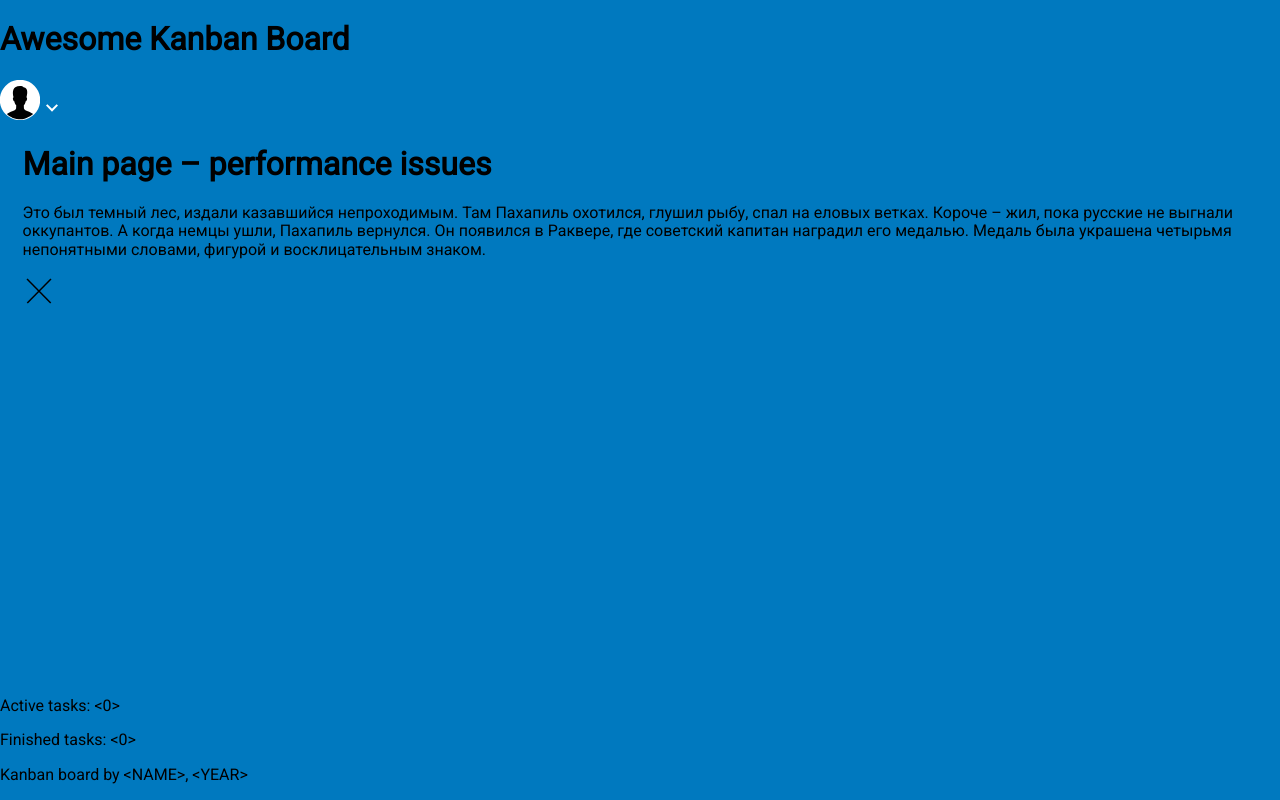
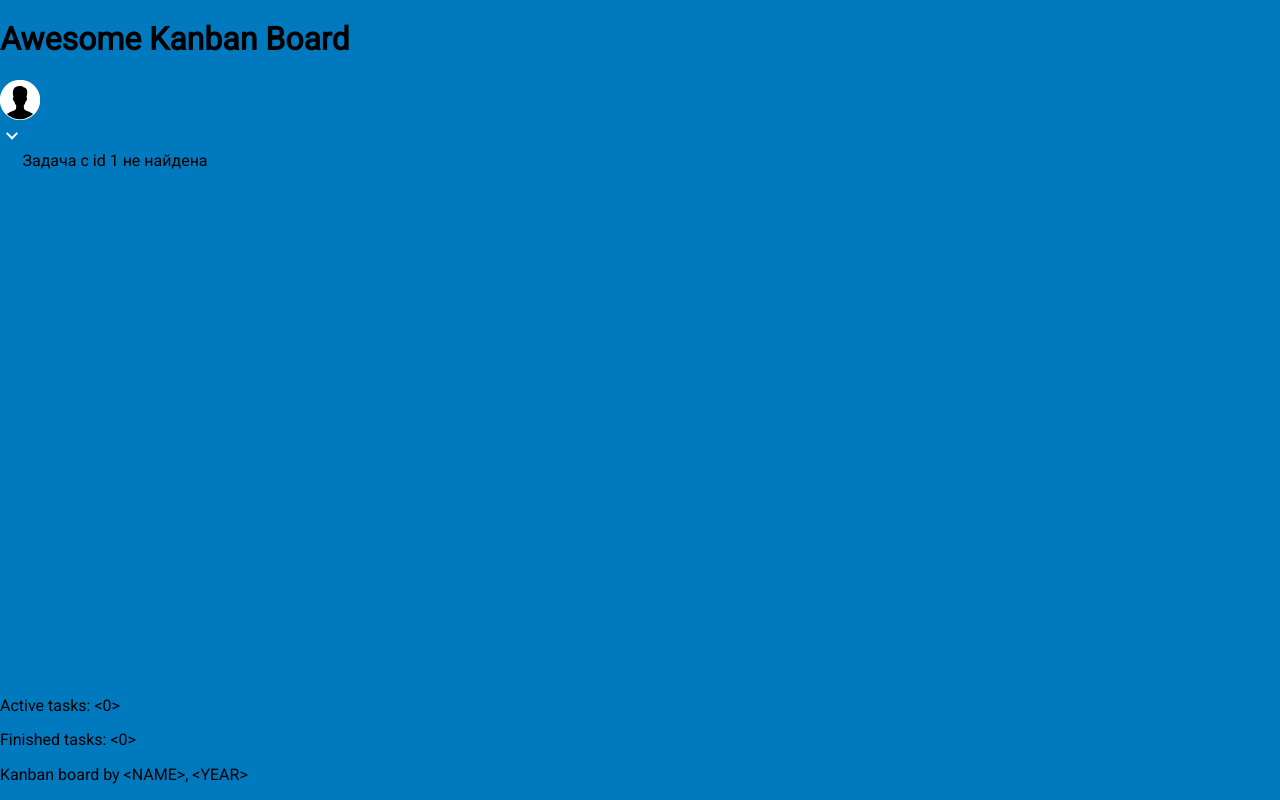
Before and after one commit to Ratiborz/kanban-board, a React (Vite) app: page /tasks/1 in a window 1280 px wide. Built offline with nearby package versions, Linux system fonts and the light colour scheme.

Commit message:
Completed logic with edit text and fix bags with id

```diff
--- a/src/components/Cards/Cards.module.scss
+++ b/src/components/Cards/Cards.module.scss
@@ -26,9 +26,19 @@
   padding: 7px 9px 7px 8px;
   margin-bottom: 15px;
   word-wrap: break-word;
-  cursor: pointer;
   &:last-of-type {
     margin-bottom: 0px;
+  }
+}
+
+.task-link {
+  color: #000;
+  text-decoration: none;
+  cursor: pointer;
+  transition: 0.3s;
+  &:hover {
+    color: #0079bf;
+    transition: 0.3s;
   }
 }
 
--- a/src/components/Cards/Cards.tsx
+++ b/src/components/Cards/Cards.tsx
@@ -10,6 +10,7 @@ const Cards = () => {
   const [newTask, setNewTask] = useState(10);
   const [newTaskName, setNewTaskName] = useState('');
   const [handleNewTask, setHandleNewTask] = useState(false);
+  const [nextTaskId, setNextTaskId] = useState(0);
 
   const { cards, setCards } = useContext(CardsContext) as CardsContextType;
 
@@ -30,7 +31,7 @@ const Cards = () => {
   useEffect(() => {
     if (handleNewTask) {
       const taskObj = {
-        id: cards[0].tasks.length,
+        id: nextTaskId,
         name: newTaskName,
         description: 'This task has no description',
       };
@@ -38,6 +39,7 @@ const Cards = () => {
       updatedCards[0].tasks.push(taskObj); // обновление массива tasks в копии
       setCards(updatedCards); // обновление состояния cards
 
+      setNextTaskId(nextTaskId + 1);
       // Скрыть поле ввода после добавления задачи
       setNewTask(10);
       setNewTaskName('');
@@ -53,7 +55,9 @@ const Cards = () => {
           <div className="card-tasks">
             {card.tasks.map((task, index: number) => (
               <div key={index} className="task">
-                <Link to={`/tasks/:${index}`}>{task.name}</Link>
+                <Link className="task-link" to={`/tasks/${cards[cardIndex].tasks[index].id}`}>
+                  {task.name}
+                </Link>
               </div>
             ))}
           </div>
--- a/src/components/Cards/TaskList/TaskList.tsx
+++ b/src/components/Cards/TaskList/TaskList.tsx
@@ -20,17 +20,14 @@ const TaskList: React.FC<{ cardIndex: number }> = ({ cardIndex }) => {
         const backlogTask = updatedCards[actualArray].tasks.find((task) => task.name === selectedTask);
 
         if (backlogTask) {
-          const taskObj = {
-            id: updatedCards[actualArray].tasks.length,
-            name: selectedTask,
-            description: 'This task has no description',
-          };
+          const existingTask = updatedCards[cardIndex].tasks.find((task) => task.id === backlogTask.id);
 
-          updatedCards[cardIndex].tasks.push(taskObj); // Добавить новую задачу в карточку
-
-          updatedCards[actualArray].tasks = updatedCards[actualArray].tasks.filter(
-            (task) => task.id !== backlogTask.id
-          ); // Удалить задачу из предыдущей карточки
+          if (!existingTask) {
+            updatedCards[cardIndex].tasks.push(backlogTask); // Просто переместить задачу в другую карточку
+            updatedCards[actualArray].tasks = updatedCards[actualArray].tasks.filter(
+              (task) => task.id !== backlogTask.id
+            ); // Удалить задачу из предыдущей карточки
+          }
         }
       });
       setCards(updatedCards); // Обновить состояние карточек
--- a/src/components/DetailPage/DetailPage.module.scss
+++ b/src/components/DetailPage/DetailPage.module.scss
@@ -17,7 +17,7 @@
   font-size: 24px;
   font-weight: 400;
   margin-left: 11px;
-  margin-bottom: 0;
+  margin-bottom: 35px;
   margin-top: 0;
   max-width: 631px;
 }
@@ -32,3 +32,38 @@
   max-width: 721px;
   cursor: pointer;
 }
+
+.wrapper-form {
+  display: flex;
+  align-items: flex-start;
+  margin-left: 13px;
+}
+
+.edit-text {
+  width: 628px;
+  border: none;
+  border-radius: 5px;
+  background: #fff;
+  box-shadow: 0px 0px 10px 0px rgba(0, 0, 0, 0.2);
+  color: #000;
+  outline: none;
+  resize: vertical;
+  padding: 20px 30px 20px 30px;
+}
+
+.edit-btn {
+  margin-left: 30px;
+  padding: 20px 30px;
+  border: none;
+  border-radius: 5px;
+  transition: 0.3s;
+  &:hover {
+    background-color: #0079bf;
+    color: #fff;
+    transition: 0.3s;
+  }
+  &:active {
+    background-color: rgb(255, 61, 61);
+    transition: 0.1s;
+  }
+}
--- a/src/components/DetailPage/DetailPage.tsx
+++ b/src/components/DetailPage/DetailPage.tsx
@@ -1,27 +1,68 @@
-import { useLocation, useParams } from 'react-router-dom';
+import { Link, useParams } from 'react-router-dom';
 import { CardSvgSelector } from '../../assets/images/CardSvgSelector';
 import './DetailPage.module.scss';
-import { useContext } from 'react';
+import { useContext, useState } from 'react';
 import { CardsContext, CardsContextType } from '../../context/CardsData';
 
 export const DetailPage = () => {
-  // const { cards, setCards } = useContext(CardsContext) as CardsContextType;
-  // const { index } = useParams();
-  const location = useLocation();
-  console.log('Current location is ', location);
+  const { cards, setCards } = useContext(CardsContext) as CardsContextType;
+  const { index } = useParams(); // Получение параметра id из URL
+
+  const taskId = Number(index);
+  const selectedTask = cards.flatMap((card) => card.tasks).find((task) => task.id === taskId);
+
+  if (!selectedTask) {
+    return <div>Задача с id {taskId} не найдена</div>;
+  }
+
+  const { name, description } = selectedTask;
+
+  const [isEditing, setIsEditing] = useState(false);
+  const [editedDescription, setEditedDescription] = useState('');
+
+  const handleEditClick = () => {
+    setIsEditing(true);
+    setEditedDescription(selectedTask.description);
+  };
+
+  const handleSaveClick = () => {
+    const updatedCards = [...cards]; // Создать копию массива cards
+    const foundTask = updatedCards.flatMap((card) => card.tasks).find((task) => task.id === taskId);
+
+    if (foundTask) {
+      foundTask.description = editedDescription;
+      setCards(updatedCards); // Обновить состояние cards
+    } else {
+      console.error('Задача с указанным ID не найдена');
+    }
+
+    setIsEditing(false);
+  };
 
   return (
     <div className="detail-task">
       <div className="task-information">
-        <h1 className="detail-h1">Main page – performance issues</h1>
-        <p className="detail-p">
-          Это был темный лес, издали казавшийся непроходимым. Там Пахапиль охотился, глушил рыбу, спал на еловых ветках.
-          Короче – жил, пока русские не выгнали оккупантов. А когда немцы ушли, Пахапиль вернулся. Он появился в
-          Раквере, где советский капитан наградил его медалью. Медаль была украшена четырьмя непонятными словами,
-          фигурой и восклицательным знаком.
-        </p>
+        <h1 className="detail-h1">{name}</h1>
+        {isEditing ? (
+          <div className="wrapper-form">
+            <textarea
+              className="edit-text"
+              value={editedDescription}
+              onChange={(e) => setEditedDescription(e.target.value)}
+            />
+            <button className="edit-btn" onClick={handleSaveClick}>
+              Сохранить
+            </button>
+          </div>
+        ) : (
+          <p className="detail-p" onClick={handleEditClick}>
+            {description}
+          </p>
+        )}
       </div>
-      <CardSvgSelector id="cancel-cross" />
+      <Link to={'/'}>
+        <CardSvgSelector id="cancel-cross" />
+      </Link>
     </div>
   );
 };
--- a/src/components/Header/Header.module.scss
+++ b/src/components/Header/Header.module.scss
@@ -17,6 +17,9 @@
 .header-account-icons {
   display: flex;
   align-items: center;
+  .wrapper-svg {
+    cursor: pointer;
+  }
 }
 
 .header-h1__name {
--- a/src/components/Header/Header.tsx
+++ b/src/components/Header/Header.tsx
@@ -4,6 +4,10 @@ import './Header.module.scss';
 type Props = {};
 
 const Header = (props: Props): JSX.Element => {
+  const handleClick = () => {
+    console.log('work');
+  };
+
   return (
     <header className="header">
       <div className="header-container">
@@ -11,7 +15,9 @@ const Header = (props: Props): JSX.Element => {
 
         <div className="header-account-icons">
           <GlobalSvgSelector id="account-logo" />
-          <GlobalSvgSelector id="arrow-down" />
+          <div onClick={handleClick} className="wrapper-svg">
+            <GlobalSvgSelector id="arrow-down" />
+          </div>
         </div>
       </div>
     </header>
--- a/src/context/CardsData.tsx
+++ b/src/context/CardsData.tsx
@@ -41,7 +41,7 @@ const CardsDataProvider = ({ children }: { children: ReactNode }) => {
   );
 
   useEffect(() => {
-    storageCards.setItem(cards);
+    storageCards.setItem(cards); // сохраняет cards при каждом его изменении
   }, [cards]);
 
   return <CardsContext.Provider value={{ cards, setCards }}>{children}</CardsContext.Provider>;
```
